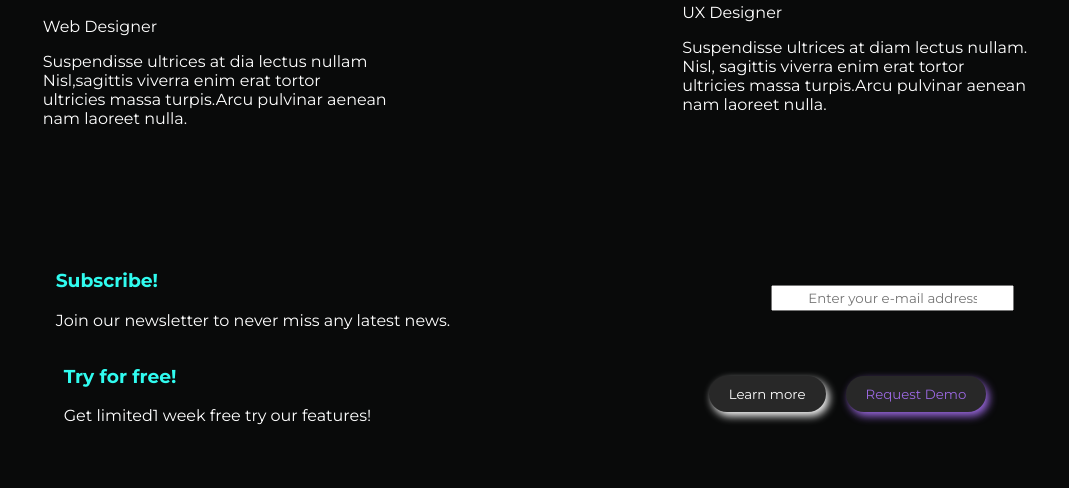
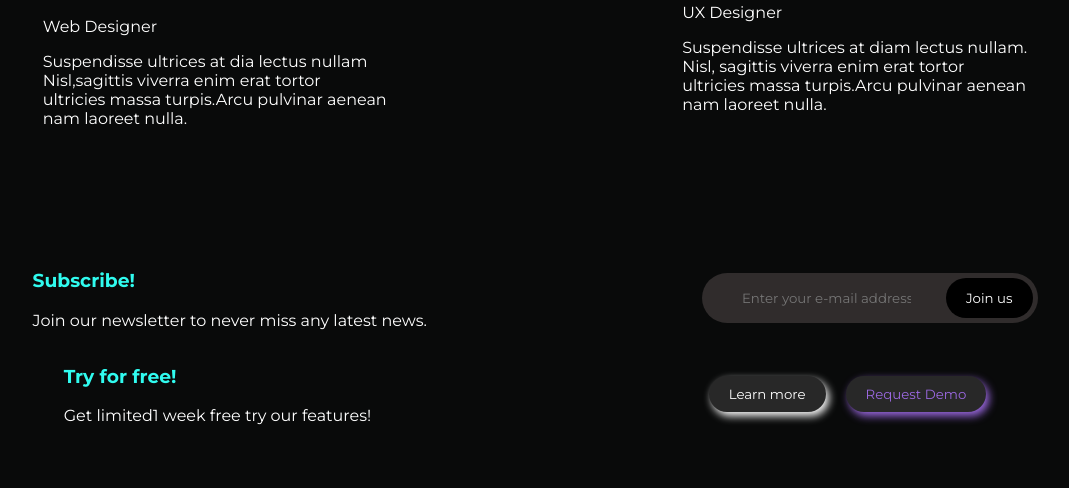
Before and after one commit to TusharMagar816/Insignia_2, a plain HTML site: page index.html in a window 1280 px wide. Shown: the part 2260-2748 px from the top of the page, without its empty margins (105-1174 px from the left). Drawn offline with Linux system fonts and the light colour scheme; a web font is replaced by a local one.

Commit message:
added subscription button

```diff
--- a/index.css
+++ b/index.css
@@ -213,12 +213,34 @@ body{
     display:flex;
     justify-content:space-around;
     margin-top:107px;
-
+    align-items: center;
 }
 
 .side-9{
     display:flex;
-    align-items:center;
+    justify-content: space-around;
+    background-color: #302c2c;
+    max-height: 40px;
+    padding: 5px;
+    border-radius: 25px;
+    align-items: center;
+}
+
+.side-9 input{
+    text-align: left;
+    border: none;
+    outline: none;
+    background-color: #302c2c;
+    color: white;
+}
+
+.side-9 button{
+    background-color: black;
+    padding: 12px 20px;
+    border-radius: 20px;
+    color: white;
+    border: none;
+    outline: none;
 }
 
 .side-8 h3{
--- a/index.html
+++ b/index.html
@@ -167,11 +167,12 @@ the password that you created when you registerd in
 
       <div class="h-5">
         <div class="side-8">
-        <h3>Subscribe!</h3>
-        <p>Join our newsletter to never miss any latest news.</p>
+          <h3>Subscribe!</h3>
+          <p>Join our newsletter to never miss any latest news.</p>
         </div>
         <div class="side-9">
-        <input type="text" placeholder="Enter your e-mail address here">
+          <input type="text" placeholder="Enter your e-mail address here">
+          <button>Join us</button>
         </div>
       </div>
 
```
